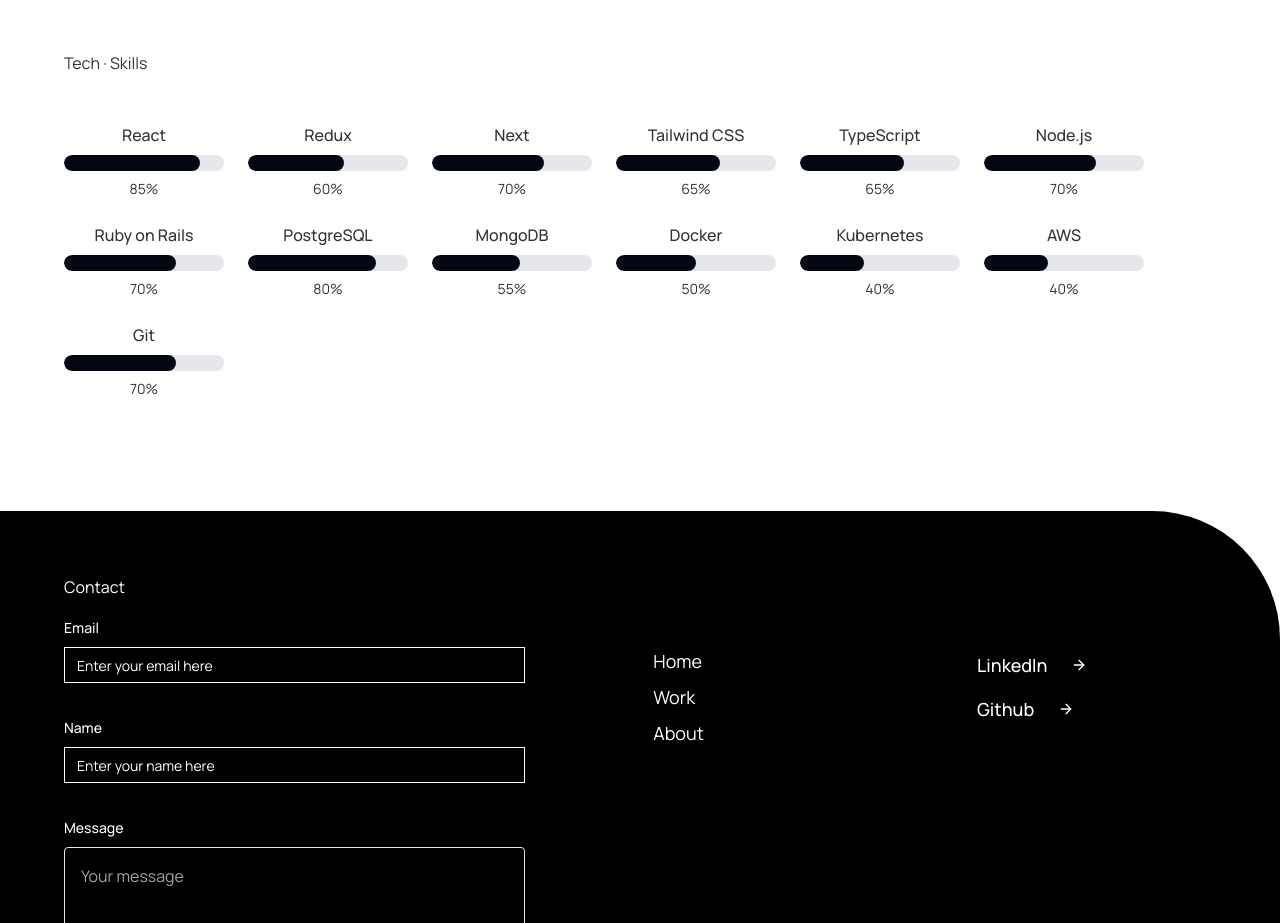
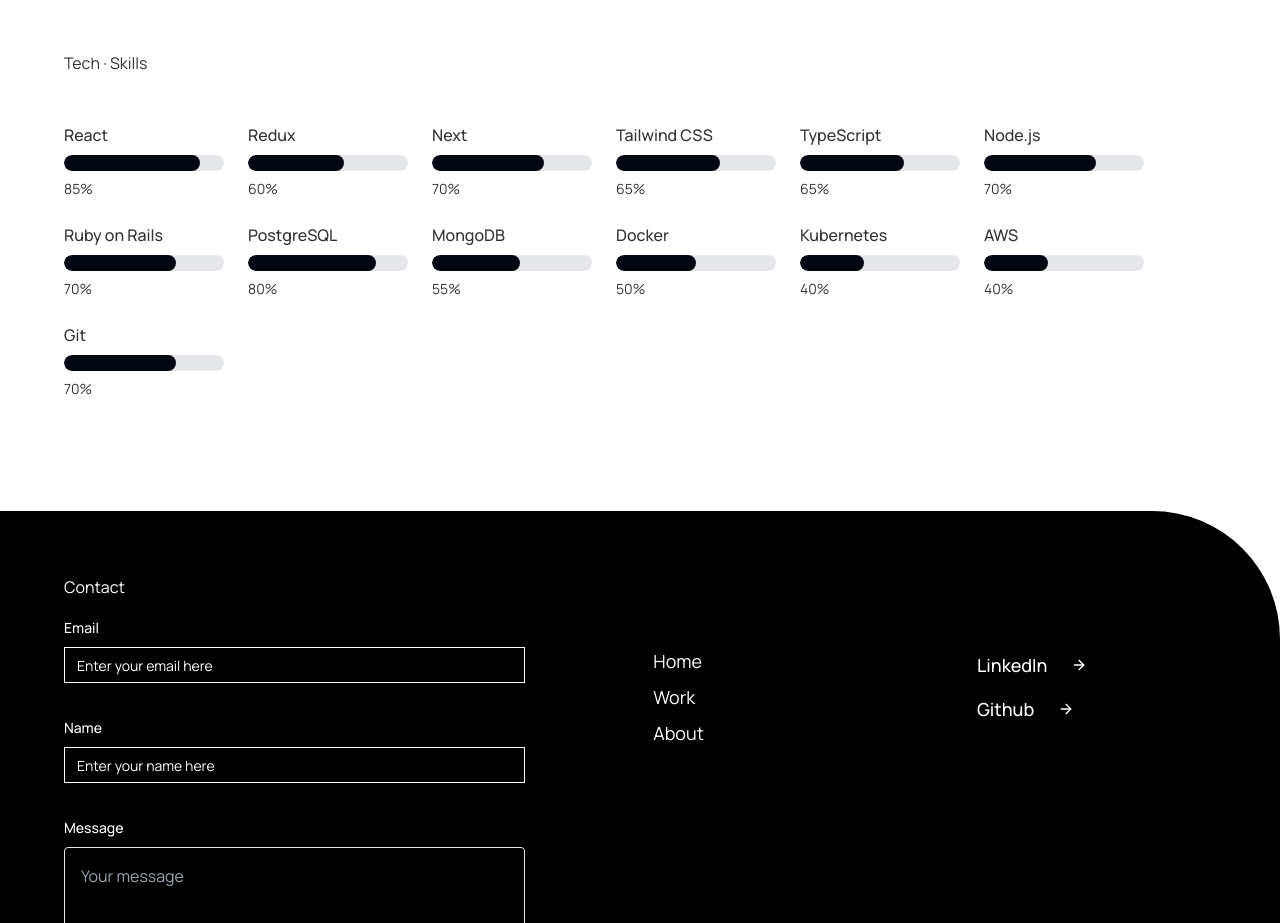
Before and after one commit to iamsjunaid/portfolio_v2.0, a React (Vite) app in the folder frontend/: page / in a window 1280 px wide. Shown: the part 5766-6689 px from the top of the page. Built offline with nearby package versions, Linux system fonts and the light colour scheme.

Commit message:
fix: adjust alignment of skill items in SkillsChart component

```diff
--- a/frontend/src/components/SkillsChart.tsx
+++ b/frontend/src/components/SkillsChart.tsx
@@ -30,7 +30,7 @@
                 {skills.map((skill) => (
                     <div
                         key={skill.name}
-                        className="w-full sm:w-40 flex flex-col items-center"
+                        className="w-full sm:w-40 flex flex-col items-start"
                     >
                         <span className="font-medium mb-2">{skill.name}</span>
                         <div className="w-full bg-gray-200 rounded-full h-4 overflow-hidden">
```
